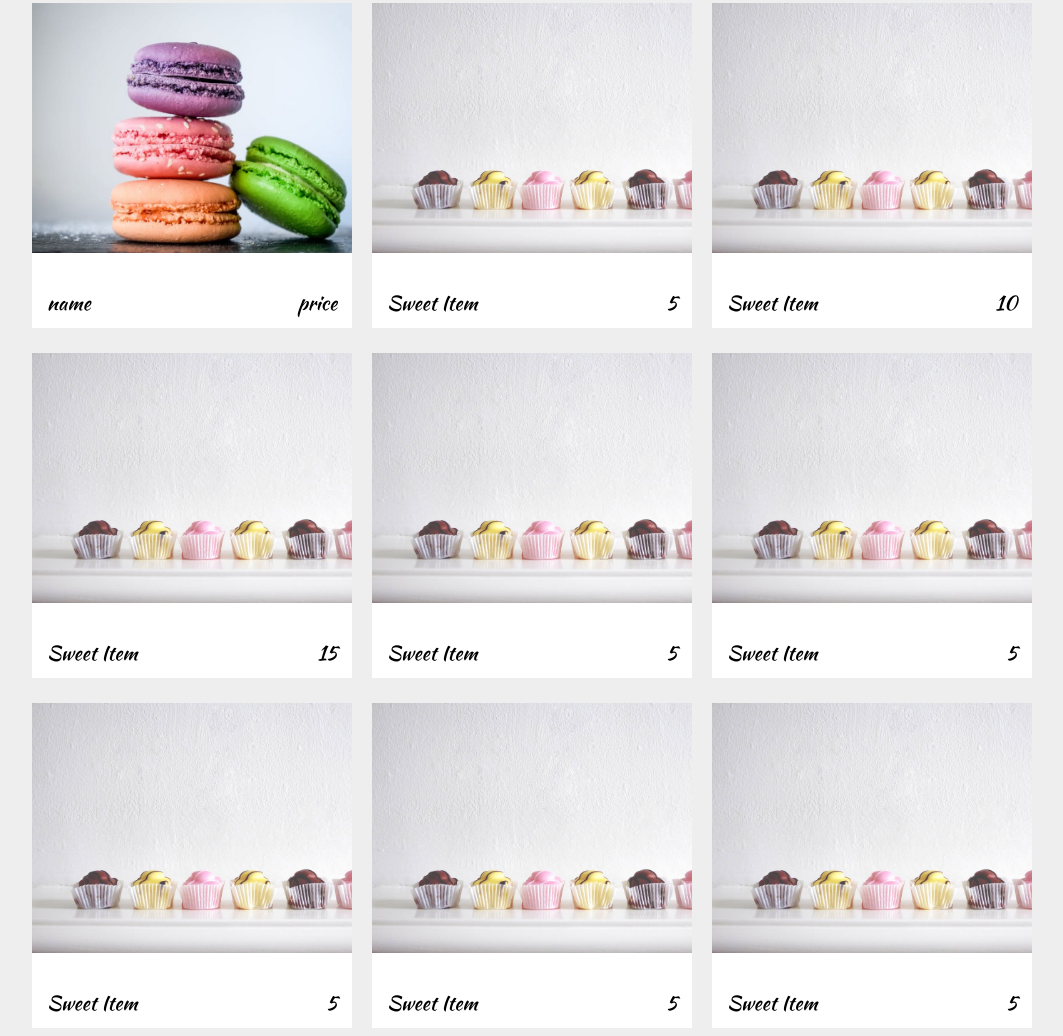
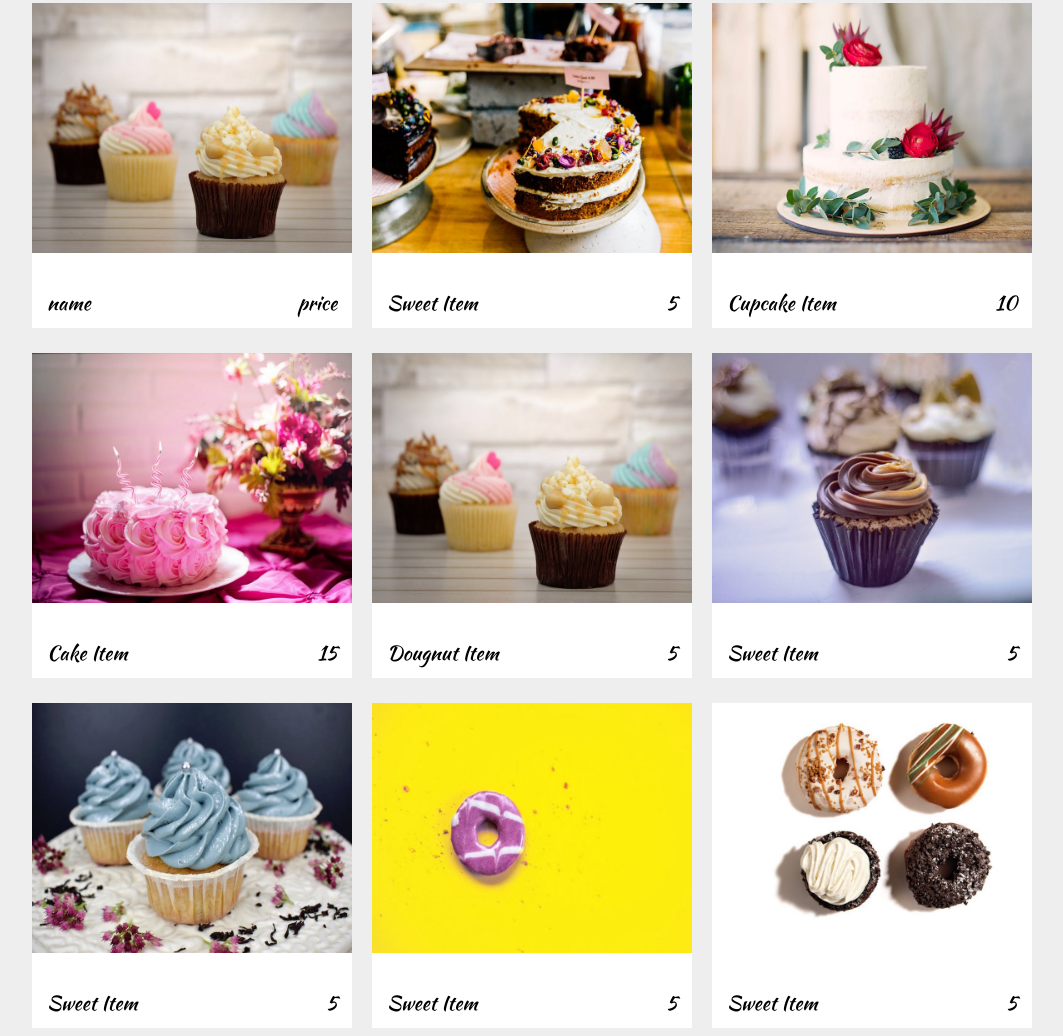
Before and after one commit to Hossamhaddad/ShoppingCart, a plain HTML site: page index.html in a window 1280 px wide. Shown: the part 1652-2688 px from the top of the page, without its empty margins (108-1171 px from the left). Drawn offline with Linux system fonts and the light colour scheme.

Commit message:
Add files via upload

```diff
--- a/cakes.json
+++ b/cakes.json
@@ -3,62 +3,62 @@
 [{
 "name":"Sweet Item",
 "price":"5",
-"image":"cake.jpg"
+"image":"cake-1.jpeg"
 },
 {
-    "name":"Sweet Item",
+    "name":"Cupcake Item",
     "price":"10",
-    "image":"cake.jpg"
+    "image":"cake-2.jpeg"
     },
     {
-        "name":"Sweet Item",
+        "name":"Cake Item",
         "price":"15",
-        "image":"cake.jpg"
+        "image":"cake-3.jpeg"
         },
         {
-            "name":"Sweet Item",
+            "name":"Dougnut Item",
             "price":"5",
-            "image":"cake.jpg"
+            "image":"cupcake-1.jpeg"
             },
             {
                 "name":"Sweet Item",
                 "price":"5",
-                "image":"cake.jpg"
+                "image":"cupcake-2.jpeg"
                 },{
 
                     "name":"Sweet Item",
                     "price":"5",
-                    "image":"cake.jpg"
+                    "image":"cupcake-3.jpeg"
                     },
         {
             "name":"Sweet Item",
             "price":"5",
-            "image":"cake.jpg"
+            "image":"doughnut-1.jpeg"
             },
             {
                 "name":"Sweet Item",
                 "price":"5",
-                "image":"cake.jpg"
+                "image":"doughnut-2.jpeg"
                 },{
 
                     "name":"Sweet Item",
                     "price":"5",
-                    "image":"cake.jpg"
+                    "image":"doughnut-3.jpeg"
                     },
                     {
                         "name":"Sweet Item",
                         "price":"5",
-                        "image":"cake.jpg"
+                        "image":"sweets-1.jpeg"
                         },
                         {
                             "name":"Sweet Item",
                             "price":"5",
-                            "image":"cake.jpg"
+                            "image":"sweets-2.jpeg"
                             },{
 
                                 "name":"Sweet Item",
                                 "price":"5",
-                                "image":"cake.jpg"
+                                "image":"sweets-3.jpeg"
                                 }
 ]
 
--- a/script.js
+++ b/script.js
@@ -1,4 +1,5 @@
 'use strict'
+
 let img=document.getElementsByClassName('shopItems_Img');
 
 fetch("cakes.json")
@@ -6,9 +7,8 @@ fetch("cakes.json")
   .then(json => {return json.body})
   .then(json=>{
 
-
 let container=document.getElementsByClassName('shopItems_section')[0];
-for(let i=0;i<json.length;i++){
+for(let i=0;i<json.length-1;i++){
 let name=document.createElement('h5');
 let price=document.createElement('h5');
 
@@ -32,14 +32,8 @@ shopItmes.appendChild(card);
 card.appendChild(shopItems_Img);
 card.appendChild(shopItems_Des);
 
-
-shopItems_Img.style.backgroundImage=`url('${json[i].image}')`;
-
-
-//  img[0].style.backgroundImage=`url('${json[i].image}')`;
-
+shopItems_Img.style.backgroundImage=`url('/imgs/${json[i].image}')`;
 
 
 }
-
   })
--- a/style.css
+++ b/style.css
@@ -389,7 +389,7 @@ margin-left: auto;
 .shopItems_Img{
  height: 250px;
 width: 100%;
- background-image: url(sweets-1.jpeg);
+ background-image: url(imgs/cupcake-1.jpeg);
  background-size: cover;
  vertical-align: middle;
 
```
Also changed, not shown: imgs/cake-1.jpeg (added), imgs/cake-2.jpeg (added), imgs/cake-3.jpeg (added), imgs/cupcake-1.jpeg (added), imgs/cupcake-2.jpeg (added), imgs/cupcake-3.jpeg (added), imgs/doughnut-1.jpeg (added), imgs/doughnut-2.jpeg (added), imgs/doughnut-3.jpeg (added), imgs/sweets-1.jpeg (added), imgs/sweets-2.jpeg (added), imgs/sweets-3.jpeg (added).
